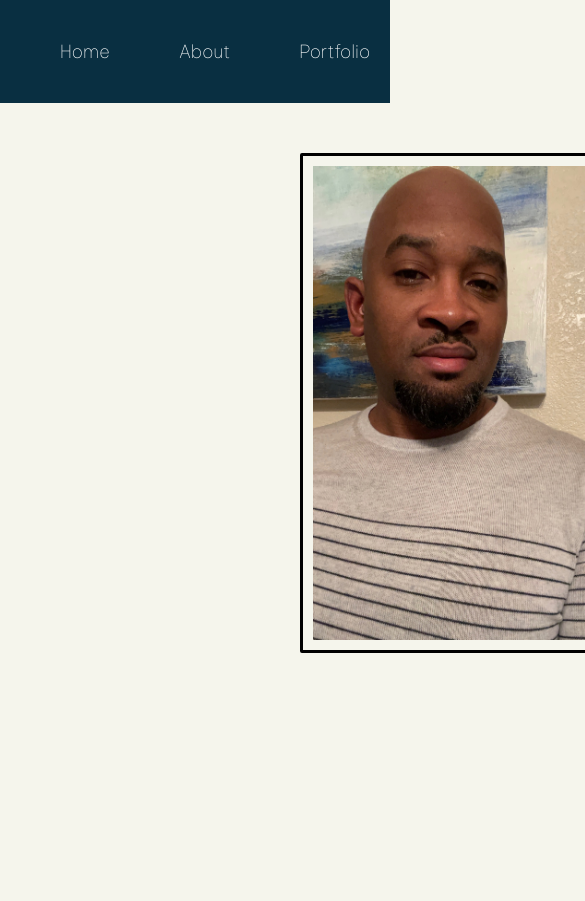
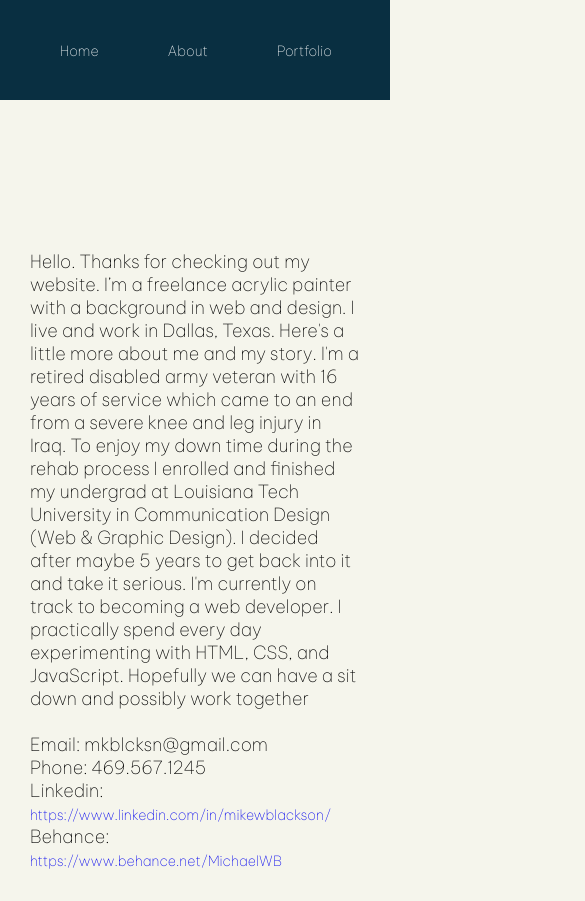
Before and after one commit to mblac219/portfolio_html, a plain HTML site: page aboutme.html in a window 390 px wide. Shown: the top 901 px of the page, 585 px wide, since content can reach past the window. Before the commit the page ends 867 px from the top, so only its background shows below. Drawn offline with Linux system fonts and the light colour scheme.

Commit message:
git add -A

```diff
--- a/aboutme.html
+++ b/aboutme.html
@@ -26,20 +26,13 @@
             </ul>
         </nav>
     </header>
-    <main>
-        <div>
-            <img src="./images/aboutme.jpeg" alt="About me" />
-        </div>
-        <div>
+    <div>
             <p>
                 Hello. Thanks for checking out my website. I’m a freelance acrylic painter with a background in web and design. I live and work in Dallas, Texas. Here's a little more about me and my story.  I'm a retired disabled army veteran with 16 years of service which came to an end from a severe knee and leg injury in Iraq. To enjoy my down time during the rehab process I enrolled and finished my undergrad at Louisiana Tech University in Communication Design (Web & Graphic Design). I decided after maybe 5 years to get back into it and take it serious.  I'm currently on track to becoming a web developer. I practically spend every day experimenting with HTML, CSS, and JavaScript.  Hopefully we can have a sit down and possibly work together
                 <br>   </br>
                 Email: mkblcksn@gmail.com <br> Phone: 469.567.1245 <br> Linkedin: <a href="https://www.linkedin.com/in/mikewblackson/">https://www.linkedin.com/in/mikewblackson/ </a> <br> Behance: <a href="https://www.behance.net/MichaelWB">https://www.behance.net/MichaelWB</a>
-
-            </p>
+           </p>
         </div>
-
-    </main>
 
 </body>
 </html>
--- a/main1.css
+++ b/main1.css
@@ -76,18 +76,24 @@ h2 {
     color: white;
 }
 
+@media screen and (max-width: 1000px) {
+
+    main {
+       padding-top: 200px;
+    }
+
+
+}
+
 @media screen and ( max-width: 375px) {
 
     nav ul li {
         justify-content: space-between;
         align-items: center;
     }
-}
-@media screen and (max-width: 1000px) {
-
-     main {
-        padding-top: 200px;
-     }
+    header a {
+        font-size: 14px;
+    }
 
 
 }
--- a/main3.css
+++ b/main3.css
@@ -12,6 +12,7 @@ body {
 header {
     background-color: rgb(9, 47, 65);
     font-family: 'Gill Sans', 'Gill Sans MT', Calibri, 'Trebuchet MS', sans-serif;
+    background-position: 100%;
 }
 
 .main-header{
@@ -22,26 +23,14 @@ header {
 
 }
 
-div img {
-    width: 300px;
-    height: 500px;
-    padding: 10px 10px 10px 10px;
-    margin-left: 300px;
-    border-color: black;
-    border-style: solid;
-    border-radius: 2px;
-    margin-top: 50px;
-}
+ p {
+    font-family: 'Be Vietnam Pro', sans-serif;
+    margin-bottom: 300px;
+    margin-top: 150px;
+    margin-left: 200px;
+    margin-right: 200px ;
+    font-size: 18px;
 
- div p {
-    font-family: 'Be Vietnam Pro', sans-serif;
-    width: 500px;
-    margin-bottom: 300px;
-    float: right;
-    margin-top: 50px;
-    margin-right: 300px;
-    margin-left: 20px;
-    font-size: 18px;
 
 }
 
@@ -74,6 +63,23 @@ a:hover {
     font-weight: 200;
 }
 
-main {
-    display: flex;
+
+@media screen and ( max-width: 800px) {
+    p {
+        margin: 150px 30px 30px 30px;
+    }
+    a:link {
+        font-size: 14px;
+    }
 }
+@media screen and ( max-width: 375px) {
+
+    nav ul li {
+        justify-content: space-between;
+        align-items: center;
+    }
+    header a {
+        font-size: 14px;
+    }
+
+}
--- a/main4.css
+++ b/main4.css
@@ -12,6 +12,7 @@ body {
 header {
     background-color: rgb(9, 47, 65);
     font-family: 'Gill Sans', 'Gill Sans MT', Calibri, 'Trebuchet MS', sans-serif;
+    background-position: 100%;
 }
 
 .main-header{
@@ -72,3 +73,55 @@ img {
     padding-right: 40px;
 
 }
+
+@media  screen and (max-width: 820px) {
+    .content {
+        display: block;
+        margin-left: 10px;
+    }
+    img {
+        width: 500px;
+        height: 350px;
+        margin-left: 180px;
+    }
+    div p {
+        margin-left: 190px;
+    }
+}
+
+@media  screen and (max-width: 375px) {
+    nav ul li {
+        display: inline-block;
+        font-family: 'Be Vietnam Pro', sans-serif;
+        padding-left: 45px;
+        padding-top: 40px;
+    }
+
+     .content {
+            display: block;
+            margin-left: 10px;
+        }
+    img {
+            width: 500px;
+            height: 350px;
+            margin-left: 180px;
+        }
+     div p {
+            margin-left: 190px;
+
+    }
+    .content {
+        display: block;
+        margin-left: 5px;
+    }
+    img {
+        width: 300px;
+        height: 250px;
+        margin-left: 60px;
+    }
+    div p {
+        margin-left: 110px;
+        margin-top: 0;
+
+    }
+}
```
Also changed, not shown: portfolio.html (+2 -4 lines), images/about1.jpg (added), images/aboutme.jpeg (deleted), images/home1.jpg (added), images/portfolio1.jpg (added), 1 other file.
